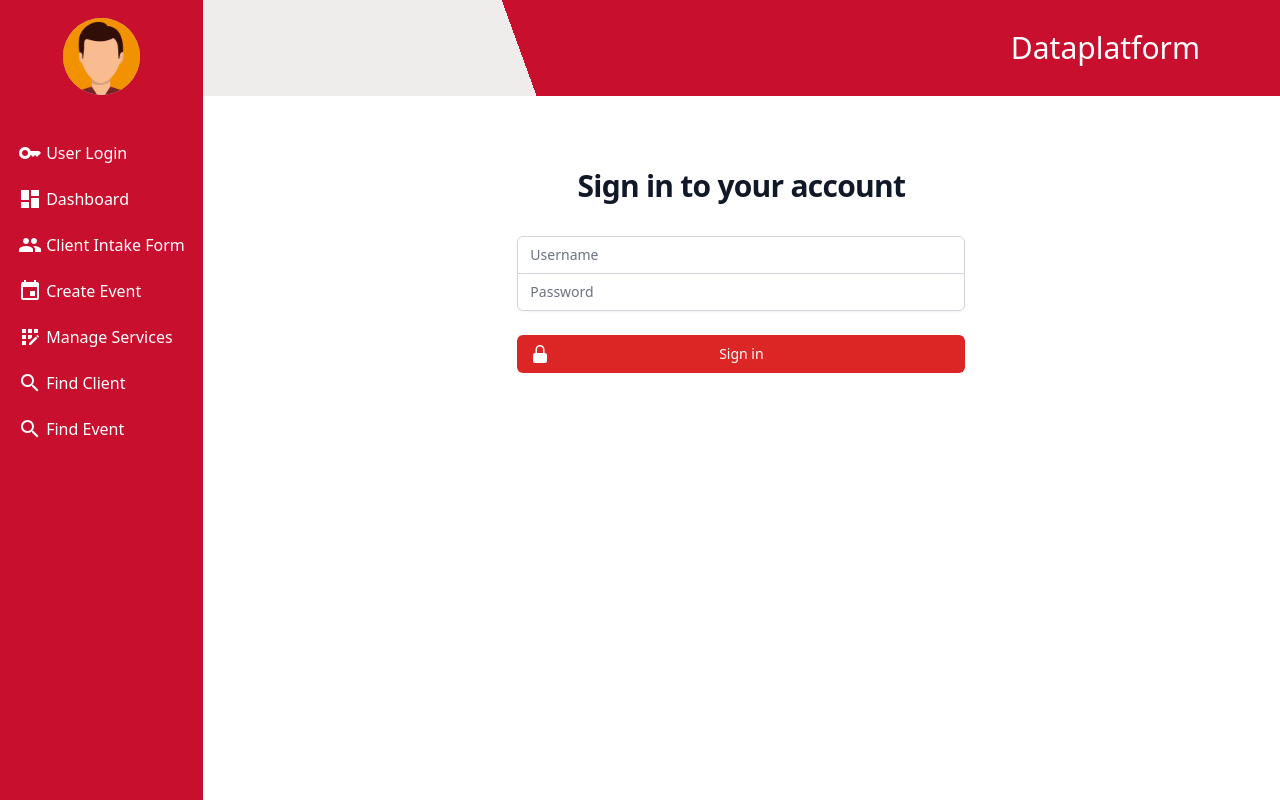
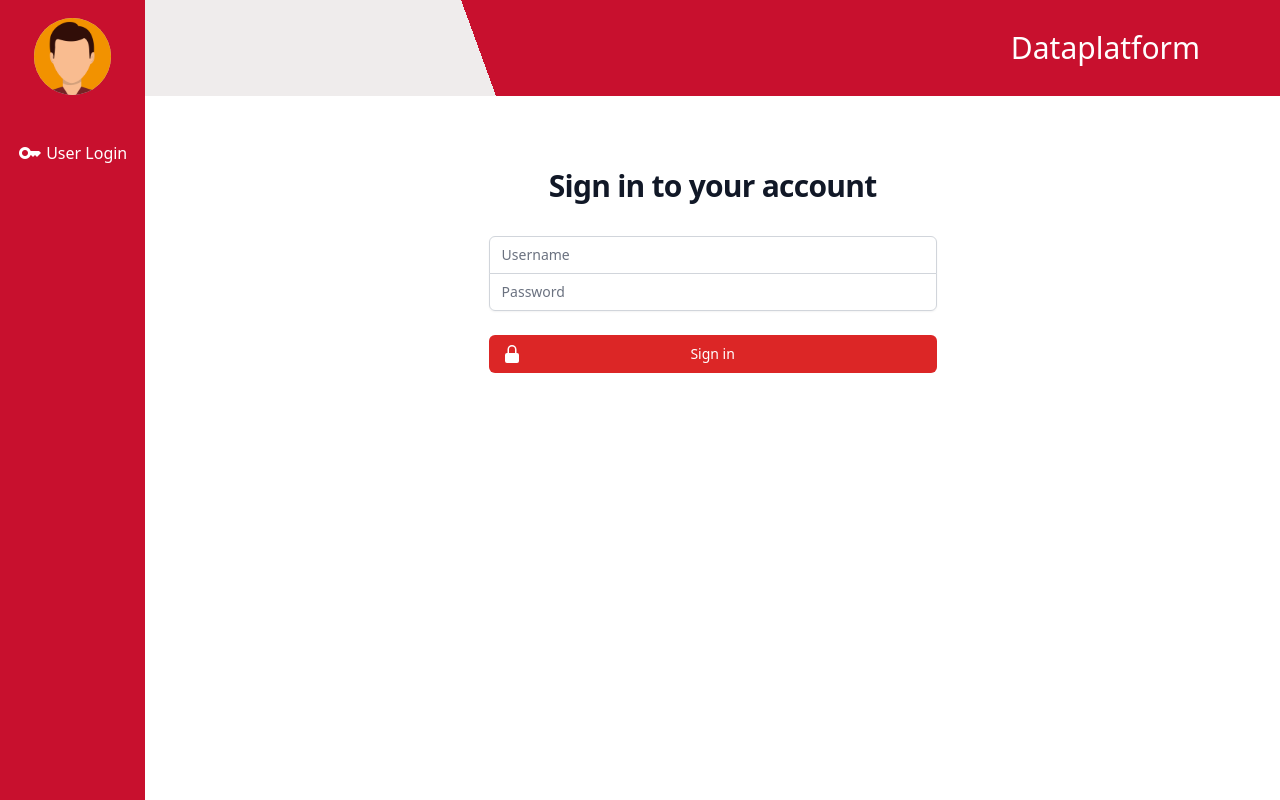
Before and after one commit to CIS-Spring-2023/project-cis4339-25825-group-6, a Vue app in the folder frontend/: page / in a window 1280 px wide. Built offline with nearby package versions, Linux system fonts and the light colour scheme; no server answers.

Commit message:
user differentiation functioning

```diff
--- a/frontend/src/App.vue
+++ b/frontend/src/App.vue
@@ -1,12 +1,14 @@
 <script>
 import axios from 'axios'
 const apiURL = import.meta.env.VITE_ROOT_API
+import { role } from './role.js'
 
 export default {
   name: 'App',
   data() {
     return {
-      orgName: 'Dataplatform'
+      orgName: 'Dataplatform',
+      role
     }
   },
   created() {
@@ -36,7 +38,7 @@ export default {
                 User Login
               </router-link>
             </li>
-            <li>
+            <li v-if="this.role.userRole === 'viewer' || this.role.userRole === 'editor'">
               <router-link to="/dashboard">
                 <span
                   style="position: relative; top: 6px"
@@ -46,7 +48,7 @@ export default {
                 Dashboard
               </router-link>
             </li>
-            <li>
+            <li v-if="this.role.userRole === 'editor'">
               <router-link to="/intakeform">
                 <span
                   style="position: relative; top: 6px"
@@ -56,7 +58,7 @@ export default {
                 Client Intake Form
               </router-link>
             </li>
-            <li>
+            <li v-if="this.role.userRole === 'editor'">
               <router-link to="/eventform">
                 <span
                   style="position: relative; top: 6px"
@@ -66,7 +68,7 @@ export default {
                 Create Event
               </router-link>
             </li>
-            <li>
+            <li v-if="this.role.userRole === 'editor'">
               <!-- Helmut Brenner - This is the link to the manage services page -->
               <router-link to="/manageservices">
                 <span
@@ -77,7 +79,7 @@ export default {
                 Manage Services
               </router-link>
             </li>
-            <li>
+            <li v-if="this.role.userRole === 'viewer' || this.role.userRole === 'editor'">
               <router-link to="/findclient">
                 <span
                   style="position: relative; top: 6px"
@@ -87,7 +89,7 @@ export default {
                 Find Client
               </router-link>
             </li>
-            <li>
+            <li v-if="this.role.userRole === 'viewer' || this.role.userRole === 'editor'">
               <router-link to="/findevents">
                 <span
                   style="position: relative; top: 6px"
--- a/frontend/src/components/userLogin.vue
+++ b/frontend/src/components/userLogin.vue
@@ -1,4 +1,6 @@
 <script>
+import { role } from '../role'
+
 // Helmut Brenner - This login component is used to login to the application
 export default {
   name: 'userLogin',
@@ -11,7 +13,7 @@ export default {
       editorPassphrase: 'password',
       inputUsername: '',
       inputPassphrase: '',
-      userRole: ''
+      role
     }
   },
   methods: {
@@ -19,14 +21,14 @@ export default {
     signIn() {
       if (this.inputUsername === this.viewerUsername && this.inputPassphrase === this.viewerPassphrase) {
         // set userRole to viewer and reroute to the dashboard
-        sessionStorage.setItem('userRole', 'viewer')
+        this.role.userRole = 'viewer'
         this.$router.push({ name: 'dashboard' })
       } else if (this.inputUsername === this.editorUsername && this.inputPassphrase === this.editorPassphrase) {
         // set userRole to editor and reroute to the dashboard
-        this.userRole = 'editor'
+        this.role.userRole = 'editor'
         this.$router.push({ name: 'dashboard' })
       } else {
-        alert('Invalid username or password')
+        alert('Invalid username or password. Please Try Again.')
         this.$router.push({ name: 'login' })
       }
     }
--- /dev/null
+++ b/frontend/src/role.js
@@ -0,0 +1,5 @@
+import { reactive } from 'vue'
+
+export const role = reactive({
+  userRole: null
+})
```
